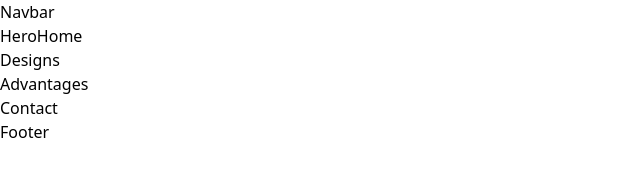
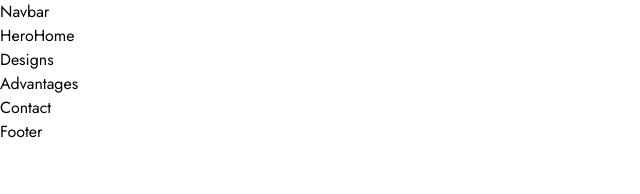
Before and after one commit to TomaszIwanickiGH/designo, a React (Vite) app: page / in a window 1280 px wide. Shown: the top 194 px of the page, without its empty margins (0-640 px from the left). Built offline with nearby package versions, Linux system fonts and the light colour scheme.

Commit message:
Import 'Jost' google font

```diff
--- a/src/index.css
+++ b/src/index.css
@@ -1,3 +1,4 @@
+@import url('https://fonts.googleapis.com/css2?family=Jost&display=swap');
 @tailwind base;
 @tailwind components;
 @tailwind utilities;
@@ -7,4 +8,5 @@
   padding: 0;
   box-sizing: border-box;
   scroll-behavior: smooth;
+  font-family: 'Jost', sans-serif;
 }
```
